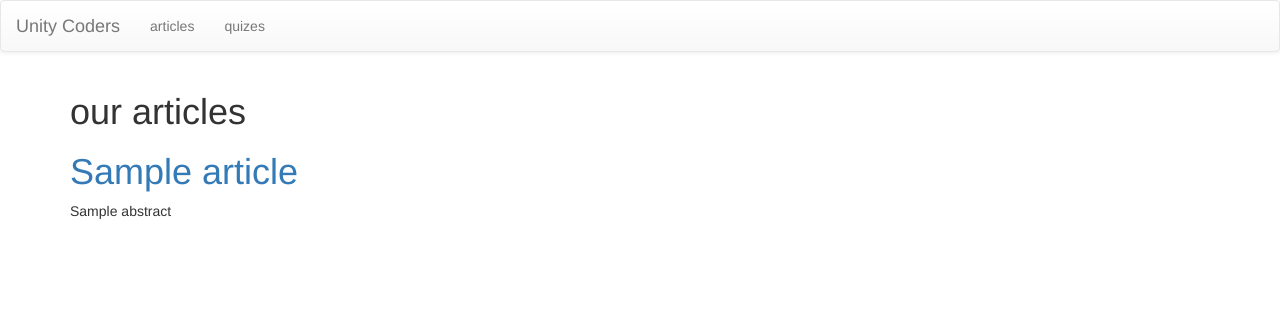
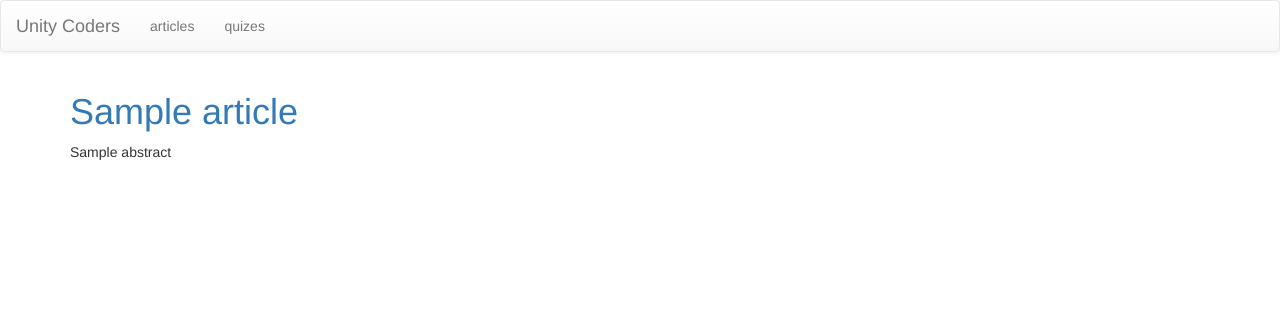
Before and after one commit to unitycoders/uc-django-site, a Django app: template lectern/templates/lectern/article_list.html in a window 1280 px wide. Shown: the top 312 px of the page. Run offline with Django 3.2, Linux system fonts and the light colour scheme; the template is opened without the code that fills it: most values are stand-ins (such as "Sample title", 1, 10 or a date in 2020).

Commit message:
hide page descriptior, it's easy to tell it's a list of articles

```diff
--- a/lectern/templates/lectern/article_list.html
+++ b/lectern/templates/lectern/article_list.html
@@ -2,7 +2,7 @@
 {% load i18n %}
 
 {% block content %}
-<h1>{% trans "our articles" %}</h1>
+<h1 class="sr-only">{% trans "our articles" %}</h1>
 
 {% for article in object_list %}
   <article>
```
